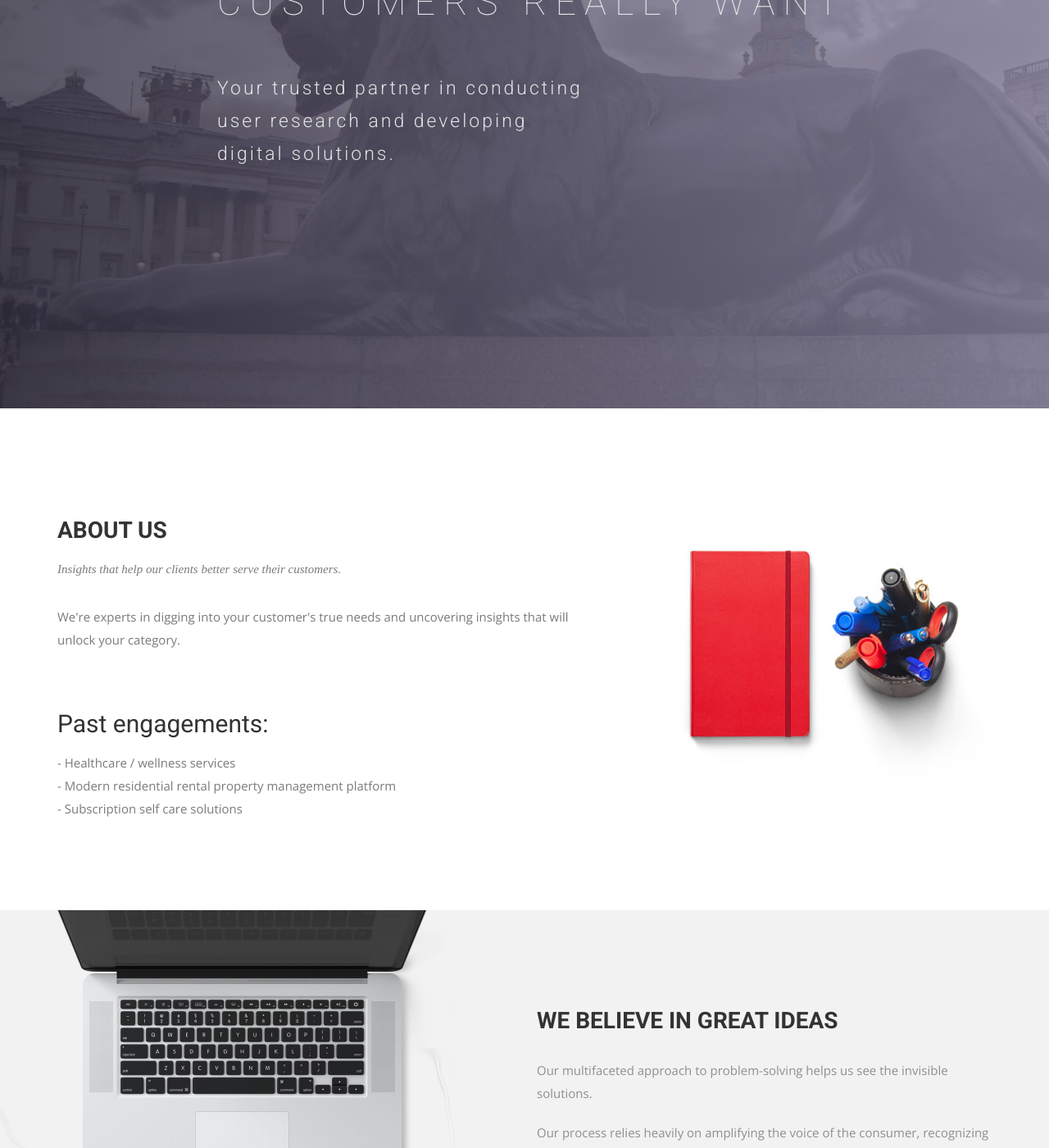
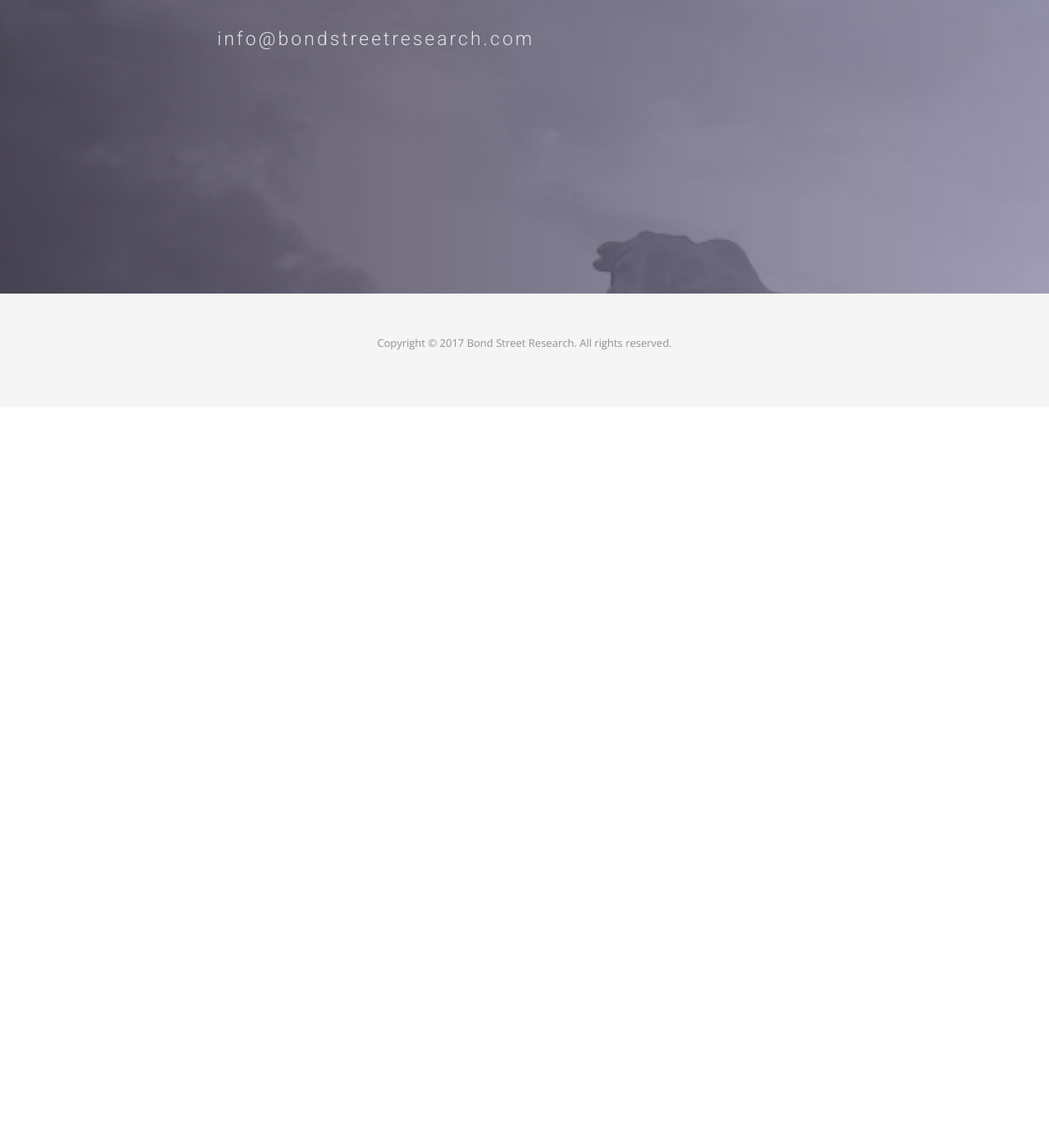
Before and after one commit to bondstreetresearch/bondstreetresearch.github.io, a Jekyll site: the page built from index.html, in a window 1280 px wide and 1400 px high, scrolled down 397 px. Shown: the whole window at 82% size. Built offline with Jekyll 4.4.1, drawn with Linux system fonts in a browser that asks for light colours; nearby versions of some CDN libraries; some web fonts are replaced; after the commit the page ends 900 px from its top, so only the background shows below that; some of the changed text lies outside the part shown.

Commit message:
Update August 6
Cleaning up page

```diff
--- a/index.html
+++ b/index.html
@@ -10,120 +10,8 @@ permalink: /
     <div class="row">
       <div class="col-md-10 col-md-offset-2">
         <div class="block">
-          <h1 class="animated fadeInUp">UNDERSTAND WHAT YOUR CUSTOMERS REALLY WANT</h1>
-          <p class="animated fadeInUp">Your trusted partner in conducting<br>user research and developing<br>digital solutions.</p>
-        </div>
-      </div>
-    </div>
-  </div>
-</section>
-<!-- Wrapper Start -->
-<section id="intro">
-  <div class="container">
-    <div class="row">
-      <div class="col-md-7 col-sm-12">
-        <div class="block">
-          <div class="section-title">
-            <h2>About Us</h2>
-            <p>Insights that help our clients better serve their customers.</p>
-          </div>
-          <p>We're experts in digging into your customer's true needs and uncovering insights that will unlock your category.</p>
-          <p><h2>Past engagements:</h2>
-          <p>     - Healthcare / wellness services<br>
-                  - Modern residential rental property management platform<br>
-                  - Subscription self care solutions</p>
-        </div>
-      </div><!-- .col-md-7 close -->
-      <div class="col-md-5 col-sm-12">
-        <div class="block">
-          <img src="img/wrapper-img.png" alt="Img">
-        </div>
-      </div><!-- .col-md-5 close -->
-    </div>
-  </div>
-</section>
-
-<section id="feature">
-<div class="container">
-  <div class="row">
-    <div class="col-md-6 col-md-offset-6">
-      <h2>WE BELIEVE IN GREAT IDEAS</h2>
-      <p>Our multifaceted approach to problem-solving helps us see the invisible solutions.</p>
-      <p>Our process relies heavily on amplifying the voice of the consumer, recognizing that ultimately it's the end user that matters.</p>
-    </div>
-  </div>
-</div>
-</section>
-
-<!-- Service Start -->
-<section id="service">
-  <div class="container">
-    <div class="row">
-      <div class="section-title">
-        <h2>Our Services</h2>
-        <p>We deliver a holistic product for our clients.</p>
-      </div>
-    </div>
-    <div class="row ">
-      <div class="col-sm-6 col-md-3">
-        <div class="service-item">
-          <i class="icon ion-coffee"></i>
-          <h4>User Research</h4>
-        </div>
-      </div>
-      <div class="col-sm-6 col-md-3">
-        <div class="service-item">
-          <i class="ion-compass"></i>
-          <h4>Web Design</h4>
-        </div>
-      </div>
-      <div class="col-sm-6 col-md-3">
-        <div class="service-item">
-          <i class="ion-image"></i>
-          <h4>App Design</h4>
-        </div>
-      </div>
-      <div class="col-sm-6 col-md-3">
-        <div class="service-item">
-          <i class="ion-bug"></i>
-          <h4>Feature Optimization</h4>
-        </div>
-      </div>
-      <div class="col-sm-6 col-md-3">
-        <div class="service-item">
-          <i class="ion-headphone"></i>
-          <h4>Logo Design</h4>
-        </div>
-      </div>
-      <div class="col-sm-6 col-md-3">
-        <div class="service-item">
-          <i class="ion-leaf"></i>
-          <h4>Development</h4>
-        </div>
-      </div>
-      <div class="col-sm-6 col-md-3">
-        <div class="service-item">
-          <i class="ion-planet"></i>
-          <h4>Change Management</h4>
-        </div>
-      </div>
-      <div class="col-sm-6 col-md-3">
-        <div class="service-item">
-          <i class="ion-earth"></i>
-          <h4>New Market Entry</h4>
-        </div>
-      </div>
-    </div>
-  </div>
-</section>
-<!-- Call to action Start -->
-<section id="call-to-action">
-  <div class="container">
-    <div class="row">
-      <div class="col-md-12">
-        <div class="block">
-          <h2>Say hello!</h2>
-          <p>info@bondstreetresearch.com</p>
+          <h1 class="animated fadeInUp">BOND STREET RESEARCH</h1>
+          <p class="animated fadeInUp">info@bondstreetresearch.com</p>
         </div>
       </div>
     </div>
```
